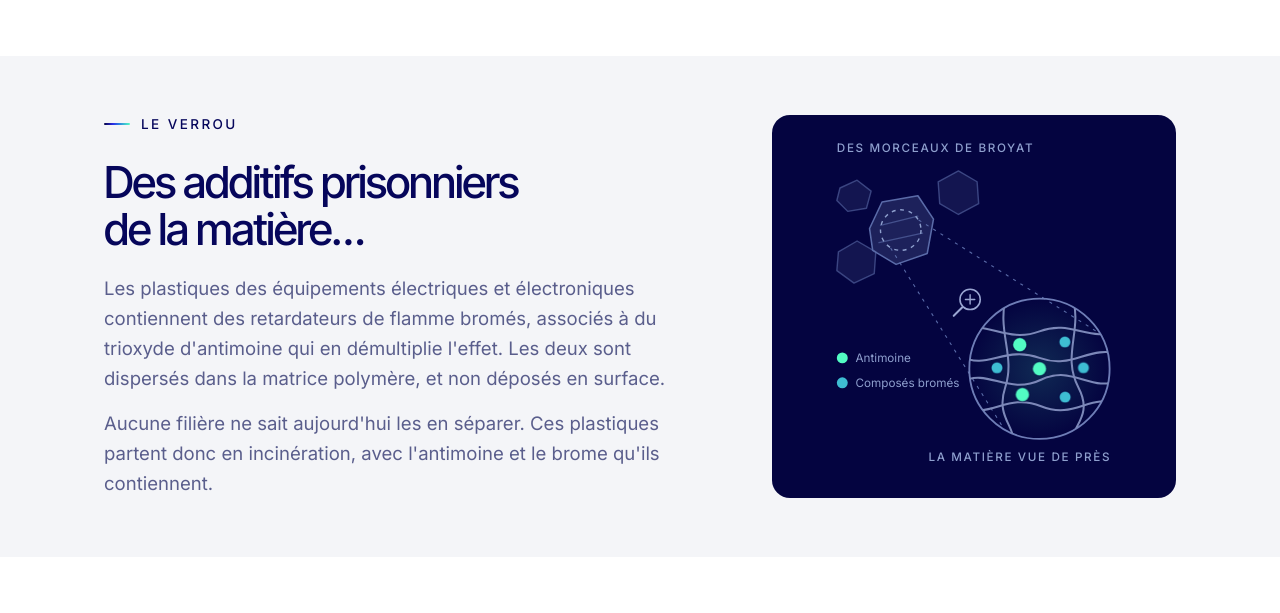
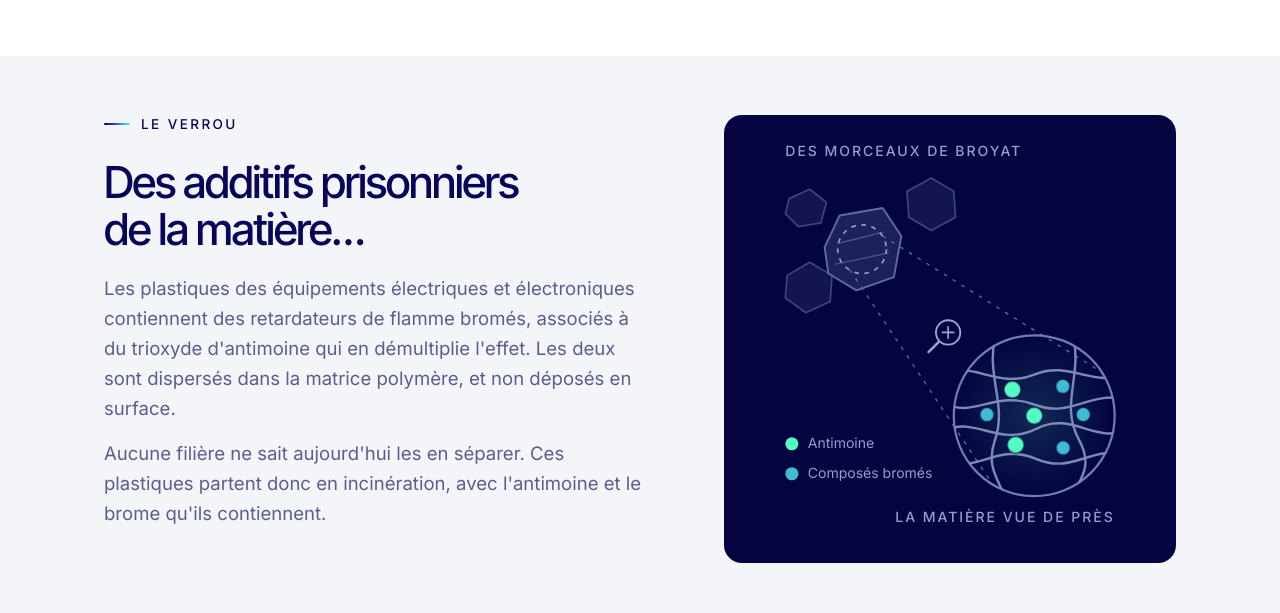
Before and after one commit to DeeeMines/deeemines-site, an Eleventy site: page src/pages/technologie.njk in a window 1280 px wide. Shown: the part 895-1508 px from the top of the page. Built offline with nearby package versions, Linux system fonts and the light colour scheme; Eleventy itself is replaced by a stand-in of ours; files that its build step writes are made by us from their sources.

Commit message:
matière fin

```diff
--- a/src/_includes/anim-verrou.njk
+++ b/src/_includes/anim-verrou.njk
@@ -10,9 +10,9 @@
      a demandé à son système de les réduire. -->
 <div class="schema verrou">
   <div class="scene" role="img" aria-label="{{ t.communs.alt.verrou }}">
-    <svg viewBox="0 0 400 440" preserveAspectRatio="xMidYMid meet">
+    <svg viewBox="0 0 400 436" preserveAspectRatio="xMidYMid meet">
       <defs>
-        <clipPath id="vrLoupe"><circle cx="284" cy="300" r="90"/></clipPath>
+        <clipPath id="vrLoupe"><circle cx="290" cy="300" r="86"/></clipPath>
         <radialGradient id="vrHalo" cx="50%" cy="50%" r="50%">
           <stop offset="0" stop-color="#52FCC3" stop-opacity=".15"/>
           <stop offset="1" stop-color="#52FCC3" stop-opacity="0"/>
@@ -42,48 +42,49 @@
 
       <!-- la zone prélevée, et le cône qui mène à son agrandissement -->
       <circle class="viseur" cx="106" cy="122" r="26"/>
-      <path class="cone" d="M93 145 L239 378"/>
-      <path class="cone" d="M129 109 L362 255"/>
+      <path class="cone" d="M93 144 L246 374"/>
+      <path class="cone" d="M128 108 L363 254"/>
 
       <!-- la loupe, au milieu exact du trajet -->
       <g class="loupette">
-        <circle cx="195" cy="211" r="13"/>
-        <path class="manche" d="M185 221 L174 232"/>
-        <path class="plus" d="M189 211 h12 M195 205 v12"/>
+        <circle cx="198" cy="211" r="13"/>
+        <path class="manche" d="M188 221 L177 232"/>
+        <path class="plus" d="M192 211 h12 M198 205 v12"/>
       </g>
 
-      <!-- la légende, sur la marge de gauche, centrée sur la hauteur du cercle -->
+      <!-- la légende, sur la marge de gauche, descendue là où le cercle se
+           rétrécit : elle garde ainsi une vraie respiration à sa droite -->
       <g class="vcle">
-        <circle class="pastille sb" cx="31" cy="286" r="7"/>
-        <text class="vleg" x="48" y="291" data-champ="procede.verrou.nom">{{ t.procede.verrou.nom | safe }}</text>
-        <circle class="pastille br" cx="31" cy="318" r="7"/>
-        <text class="vleg" x="48" y="323" data-champ="procede.verrou.nom2">{{ t.procede.verrou.nom2 | safe }}</text>
+        <circle class="pastille sb" cx="31" cy="330" r="7"/>
+        <text class="vleg" x="48" y="335" data-champ="procede.verrou.nom">{{ t.procede.verrou.nom | safe }}</text>
+        <circle class="pastille br" cx="31" cy="362" r="7"/>
+        <text class="vleg" x="48" y="367" data-champ="procede.verrou.nom2">{{ t.procede.verrou.nom2 | safe }}</text>
       </g>
 
       <!-- ── la même matière, de près, en bas à droite ── -->
-      <circle class="loupe" cx="284" cy="300" r="90"/>
+      <circle class="loupe" cx="290" cy="300" r="86"/>
       <g clip-path="url(#vrLoupe)">
-        <circle cx="284" cy="300" r="90" fill="url(#vrHalo)"/>
+        <circle cx="290" cy="300" r="86" fill="url(#vrHalo)"/>
         <g class="chaines">
-          <path d="M186 252 C 214 236, 242 268, 284 252 S 348 268, 388 250"/>
-          <path d="M184 284 C 216 302, 240 270, 284 286 S 346 268, 390 282"/>
-          <path d="M186 316 C 218 300, 244 334, 286 314 S 350 332, 388 314"/>
-          <path d="M186 348 C 220 366, 242 330, 286 348 S 348 330, 388 346"/>
-          <path d="M242 204 C 228 252, 254 282, 240 324 S 260 376, 248 404"/>
-          <path d="M326 204 C 340 252, 312 282, 334 324 S 316 376, 328 404"/>
+          <path d="M196 256 C 222 240, 250 272, 290 256 S 352 272, 392 254"/>
+          <path d="M194 286 C 224 304, 248 272, 290 288 S 350 270, 394 284"/>
+          <path d="M196 316 C 226 300, 252 334, 292 314 S 354 332, 392 314"/>
+          <path d="M196 346 C 228 364, 250 328, 292 346 S 352 328, 392 344"/>
+          <path d="M250 208 C 236 256, 262 286, 248 326 S 268 378, 256 404"/>
+          <path d="M330 208 C 344 256, 316 286, 338 326 S 320 378, 332 404"/>
         </g>
         <g class="grains">
-          <circle class="gr sb g1" cx="260" cy="268" r="9"/>
-          <circle class="gr br g2" cx="316" cy="266" r="7.5"/>
-          <circle class="gr br g3" cx="228" cy="300" r="7.5"/>
-          <circle class="gr sb g4" cx="284" cy="300" r="9"/>
-          <circle class="gr br g5" cx="340" cy="299" r="7.5"/>
-          <circle class="gr sb g6" cx="262" cy="333" r="9"/>
-          <circle class="gr br g7" cx="316" cy="335" r="7.5"/>
+          <circle class="gr sb g1" cx="268" cy="271" r="9"/>
+          <circle class="gr br g2" cx="320" cy="269" r="7.5"/>
+          <circle class="gr br g3" cx="238" cy="300" r="7.5"/>
+          <circle class="gr sb g4" cx="290" cy="300" r="9"/>
+          <circle class="gr br g5" cx="342" cy="299" r="7.5"/>
+          <circle class="gr sb g6" cx="270" cy="331" r="9"/>
+          <circle class="gr br g7" cx="320" cy="333" r="7.5"/>
         </g>
       </g>
 
-      <text class="vlbl" x="376" y="418" text-anchor="end"
+      <text class="vlbl" x="376" y="414" text-anchor="end"
             data-champ="procede.verrou.legende2">{{ t.procede.verrou.legende2 | safe }}</text>
     </svg>
   </div>
--- a/src/_includes/styles.njk
+++ b/src/_includes/styles.njk
@@ -696,7 +696,7 @@ footer{background:var(--paper-2);border-top:1px solid var(--line);padding:50px 0
 /* Largeurs fixées plutôt que proportionnelles : le texte garde une longueur
    de ligne confortable, la carte se resserre autour du dessin, et l'air
    restant se met entre les deux plutôt qu'à l'intérieur de la carte. */
-.duo{display:grid;grid-template-columns:minmax(0,566px) minmax(0,404px);
+.duo{display:grid;grid-template-columns:minmax(0,540px) minmax(0,452px);
   justify-content:space-between;gap:clamp(26px,4vw,64px);align-items:stretch}
 .duo-txt h2{font-size:clamp(28px,3.5vw,44px);max-width:21ch;text-wrap:balance}
 .duo-txt .lead{margin-top:20px;max-width:58ch}
@@ -711,7 +711,7 @@ footer{background:var(--paper-2);border-top:1px solid var(--line);padding:50px 0
   .duo-txt .lead{max-width:62ch}
 }
 .verrou{grid-template-columns:1fr;margin-top:0;align-content:stretch;
-  display:flex;flex-direction:column;justify-content:center;min-height:360px}
+  display:flex;flex-direction:column;justify-content:center;min-height:448px}
 /* La carte se resserre autour du dessin : sa hauteur étant fixée par le
    texte, tout ce qu'on lui prend en marges, le dessin le gagne. */
 .verrou{padding:20px 16px}
```
